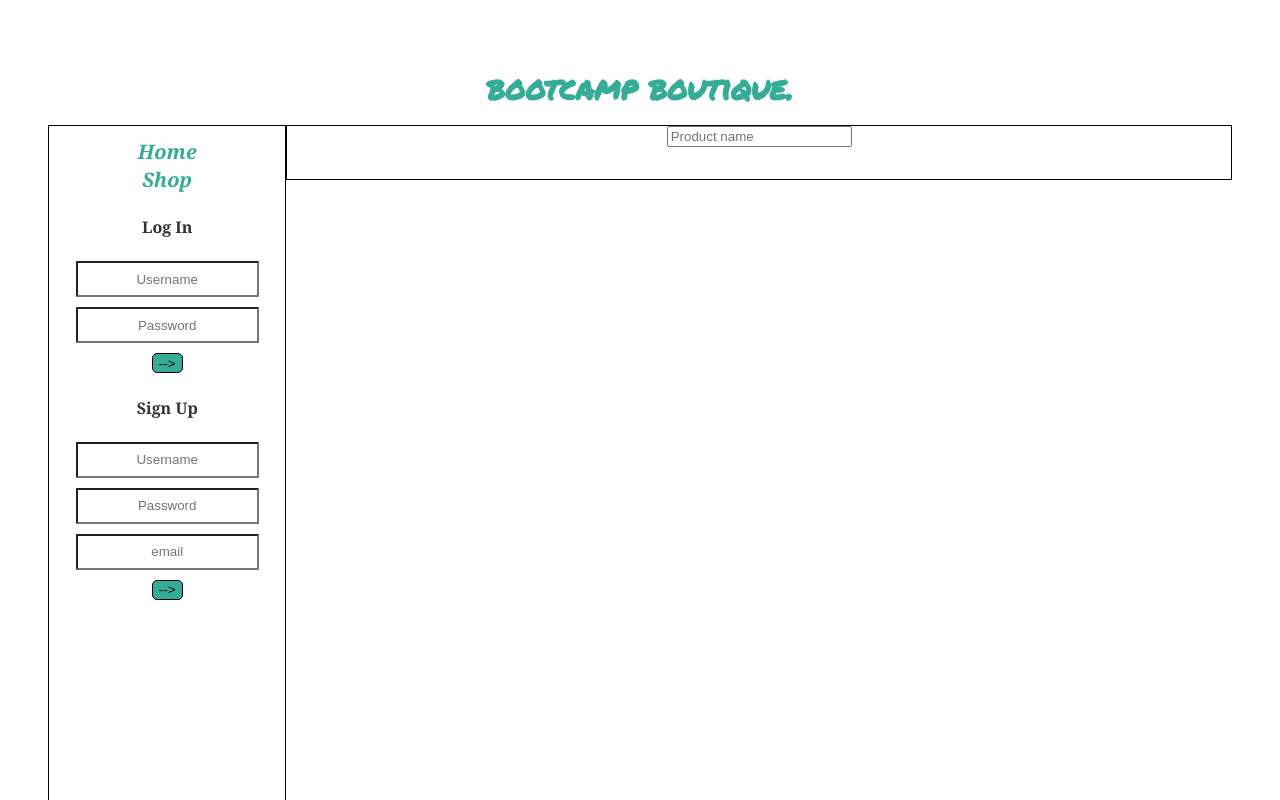
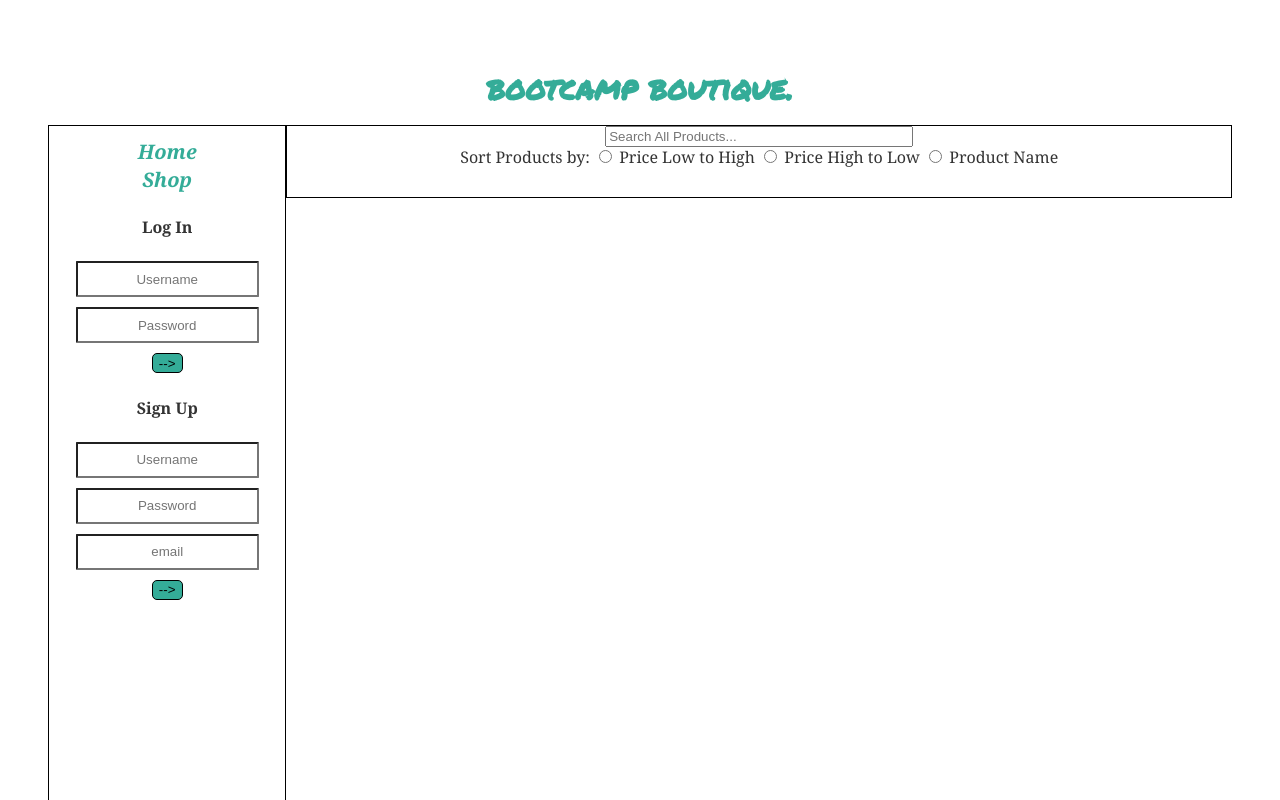
Before and after one commit to pmanuja/project_three, a website: page public/index.html in a window 1280 px wide. Both pictures are taken after a click on the link "Shop". Shown: the top 800 px of the page. Drawn offline with nearby package versions, Linux system fonts and the light colour scheme; no server answers.

Commit message:
search and sort products functional

```diff
--- a/public/partials/storefront.html
+++ b/public/partials/storefront.html
@@ -4,7 +4,7 @@
 
 <div class="items-list">
   <label for="Search by">
-	<input type='text' placeholder='Product name' ng-model='searchBox'>
+	<input type='text' placeholder='Search All Products...' ng-model='searchBox' style="width:300px;">
 </label>
 
   <!-- Once 'admin' users are enabled, have this div be visible only if an admin is logged in. -->
@@ -29,9 +29,18 @@
     </div>
   </div>
 
+  <div>
+    Sort Products by:
+    <input type="radio" name="order" value="price" ng-model='order' id="price-up"/>
+    <label for="price-up">Price Low to High</label>
+    <input type="radio" name="order" value="-price" ng-model='order'id="price-down"/>
+    <label for="price-down">Price High to Low</label>
+    <input type="radio" name="order" value="name" ng-model='order' id="product"/>
+    <label for="product-asc">Product Name</label>
+  </div>
 
   <ul class="flexRow flexWrap widthFull">
-    <li class="singleItem borderThis" ng-repeat="item in itemCtrl.items | filter: searchBox"> <h4>{{item.name}}</h4>
+    <li class="singleItem borderThis" ng-repeat="item in itemCtrl.items | orderBy: order | filter: searchBox"> <h4>{{item.name}}</h4>
       <img ng-src= {{item.image}} alt="{{item.name}} image" style="max-width: 30%; "/>
 
       <br />
```
